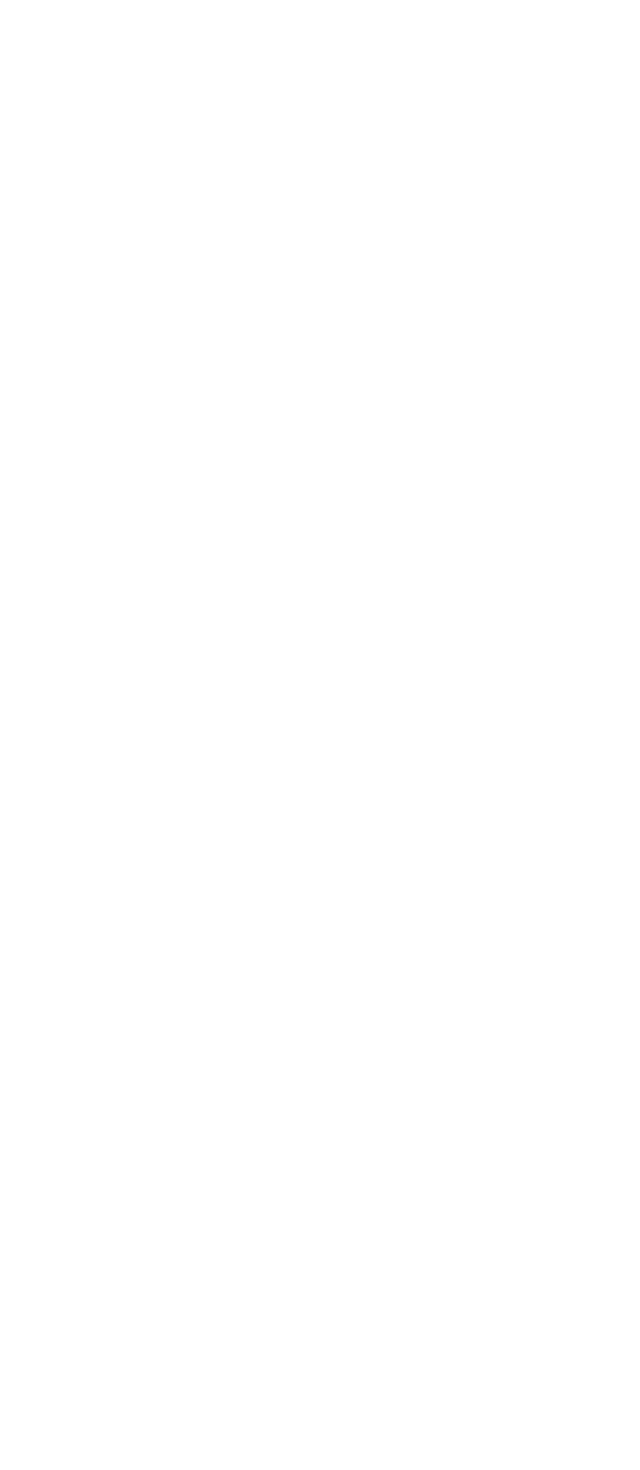
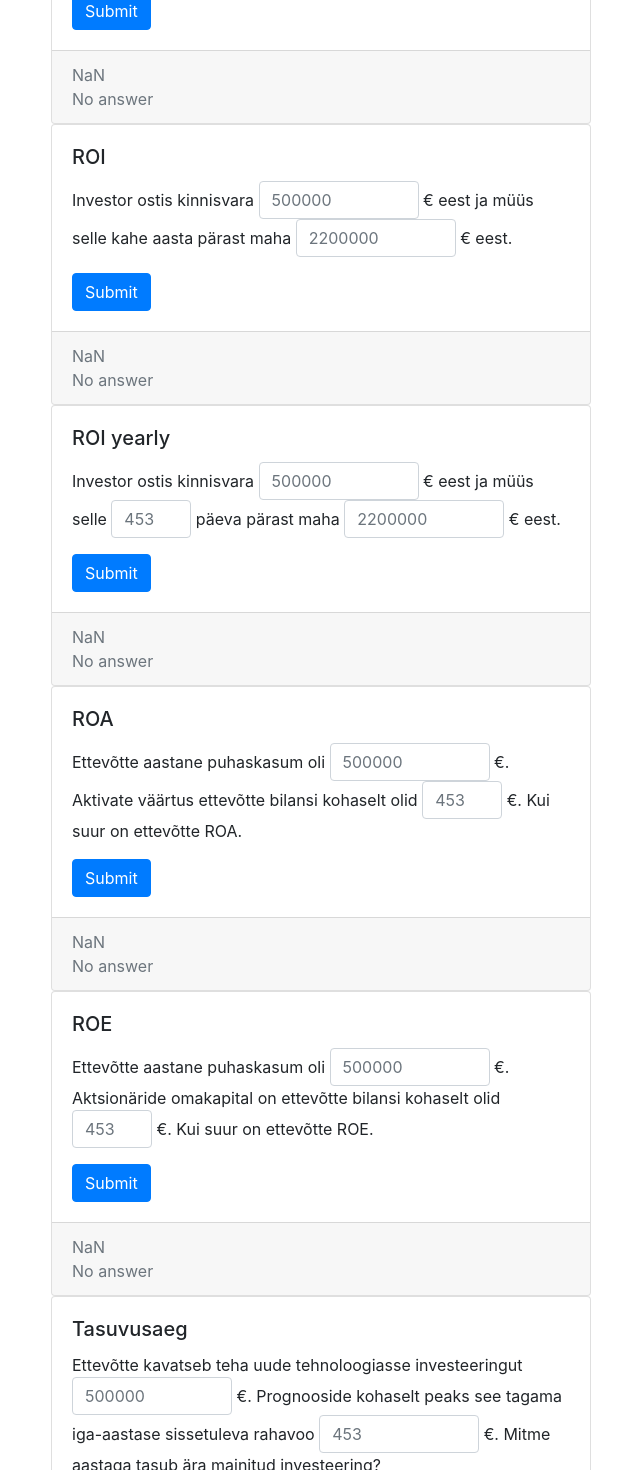
Before and after one commit to kuldarvakker/math-calc-forms-icy0031, a React (Create React App) app: page / in a window 1280 px wide. Shown: the part 620-2090 px from the top of the page, without its empty margins (319-959 px from the left). Before the commit the page ends 800 px from the top, so only its background shows below. Built offline with nearby package versions, Linux system fonts and the light colour scheme.

Commit message:
Forumals and Cards Added

```diff
--- a/src/App.tsx
+++ b/src/App.tsx
@@ -1,11 +1,18 @@
 import React, {useState} from 'react';
 import {Container, Col, Row, Form} from "react-bootstrap";
 import FormCard from "./components/FormCard";
-import { AjaldatudKasumiVaartus } from "./formulas/AjaldatudKasumiVaartus";
+import {AjaldatudKasumiVaartus, Roi, Tulumaar, RoiYearly, RoaRoe, TasuvusAeg} from "./formulas/AjaldatudKasumiVaartus";
 
 function App() {
 
     const [state, setState] = useState([NaN, "No answer"]);
+    const [state1, setState1] = useState([NaN, "No answer"]);
+    const [roi, setRoi] = useState([NaN, "No answer"]);
+    const [roiYearly, setRoiYearly] = useState([NaN, "No answer"]);
+    const [roa, setRoa] = useState([NaN, "No answer"]);
+    const [roe, setRoe] = useState([NaN, "No answer"]);
+    const [tasuvusAeg, setTasuvusAeg] = useState([NaN, "No answer"]);
+
 
 
     return (
@@ -28,6 +35,89 @@ function App() {
                                 ]}
                             answer={state}
                         />
+
+                        <FormCard
+                            title={'Investori tulumäär'}
+                            handleSubmit={(e) => setState1(Tulumaar(e))}
+                            text={[
+                                ' Investor ostis börsilt aktsiaid ',
+                                <Form.Control type="text" style={{display: "inline", width: "7rem"}} placeholder="5" />,
+                                ' € ulatuses ja müüs nad maha ',
+                                <Form.Control type="text" style={{display: "inline", width: "5rem"}} placeholder="2" />,
+                                ' päeva pärast teenides nende eest pärast teenustasude maha arvamist ',
+                                <Form.Control type="text" style={{display: "inline", width: "7rem"}} placeholder="4" />,
+                                ' €. Kui suur oli selle investori tulumäär?'
+                            ]}
+                            answer={state1}
+                        />
+
+                        <FormCard
+                            title={'ROI'}
+                            handleSubmit={(e) => setRoi(Roi(e))}
+                            text={[
+                                'Investor ostis kinnisvara ',
+                                <Form.Control type="text" style={{display: "inline", width: "10rem"}} placeholder="500000" />,
+                                ' € eest ja müüs selle kahe aasta pärast maha ',
+                                <Form.Control type="text" style={{display: "inline", width: "10rem"}} placeholder="2200000" />,
+                                ' € eest.'
+                            ]}
+                            answer={roi}
+                        />
+
+                        <FormCard
+                            title={'ROI yearly'}
+                            handleSubmit={(e) => setRoiYearly(RoiYearly(e))}
+                            text={[
+                                'Investor ostis kinnisvara ',
+                                <Form.Control type="text" style={{display: "inline", width: "10rem"}} placeholder="500000" />,
+                                ' € eest ja müüs selle ',
+                                <Form.Control type="text" style={{display: "inline", width: "5rem"}} placeholder="453" />,
+                                ' päeva pärast maha ',
+                                <Form.Control type="text" style={{display: "inline", width: "10rem"}} placeholder="2200000" />,
+                                ' € eest.'
+                            ]}
+                            answer={roiYearly}
+                        />
+
+                        <FormCard
+                            title={'ROA'}
+                            handleSubmit={(e) => setRoa(RoaRoe(e))}
+                            text={[
+                                'Ettevõtte aastane puhaskasum oli ',
+                                <Form.Control type="text" style={{display: "inline", width: "10rem"}} placeholder="500000" />,
+                                ' €. Aktivate väärtus ettevõtte bilansi kohaselt olid ',
+                                <Form.Control type="text" style={{display: "inline", width: "5rem"}} placeholder="453" />,
+                                ' €. Kui suur on ettevõtte ROA.'
+                            ]}
+                            answer={roa}
+                        />
+
+                        <FormCard
+                            title={'ROE'}
+                            handleSubmit={(e) => setRoe(RoaRoe(e))}
+                            text={[
+                                'Ettevõtte aastane puhaskasum oli ',
+                                <Form.Control type="text" style={{display: "inline", width: "10rem"}} placeholder="500000" />,
+                                ' €. Aktsionäride omakapital on ettevõtte bilansi kohaselt olid ',
+                                <Form.Control type="text" style={{display: "inline", width: "5rem"}} placeholder="453" />,
+                                ' €. Kui suur on ettevõtte ROE.'
+                            ]}
+                            answer={roe}
+                        />
+
+                        <FormCard
+                            title={'Tasuvusaeg'}
+                            handleSubmit={(e) => setTasuvusAeg(TasuvusAeg(e))}
+                            text={[
+                                'Ettevõtte kavatseb teha uude tehnoloogiasse investeeringut ',
+                                <Form.Control type="text" style={{display: "inline", width: "10rem"}} placeholder="500000" />,
+                                ' €. Prognooside kohaselt peaks see tagama iga-aastase sissetuleva rahavoo ',
+                                <Form.Control type="text" style={{display: "inline", width: "10rem"}} placeholder="453" />,
+                                ' €. Mitme aastaga tasub ära mainitud investeering?'
+                            ]}
+                            answer={tasuvusAeg}
+                        />
+
                     </Col>
                     <Col/>
                 </Row>
--- a/src/formulas/AjaldatudKasumiVaartus.tsx
+++ b/src/formulas/AjaldatudKasumiVaartus.tsx
@@ -22,3 +22,110 @@ export const AjaldatudKasumiVaartus = (event: FormEvent<HTMLFormElement>) => {
     }
     return [result, resultString]
 }
+
+export const Tulumaar = (event: FormEvent<HTMLFormElement>) => {
+    event.preventDefault();
+
+    let unCheckedFloats = [...Array.from(event.target as HTMLFormElement)
+        .map(i => parseFloat((i as HTMLInputElement).value))];
+    let numbers = [...unCheckedFloats.filter(elem => !isNaN(elem))];
+
+    let a = numbers[0];
+    let b = numbers[1] / 365;
+    let c = numbers[2];
+
+    let result : number = 0;
+    let resultString : string = "";
+    result = Math.pow(c / a, 1 / b) - 1;
+    resultString = "ehk " + (result * 100) + "%";
+    return [result, resultString]
+}
+
+
+export const Roi = (event: FormEvent<HTMLFormElement>) => {
+    event.preventDefault();
+
+    let unCheckedFloats = [...Array.from(event.target as HTMLFormElement)
+        .map(i => parseFloat((i as HTMLInputElement).value))];
+    let numbers = [...unCheckedFloats.filter(elem => !isNaN(elem))];
+
+    let a = numbers[0];
+    let b = numbers[1];
+
+    let result : number = 0;
+    let resultString : string = "";
+    result = (b - a) / a;
+    resultString = "ehk " + (result * 100) + "%";
+    return [result, resultString]
+}
+
+
+export const RoiYearly = (event: FormEvent<HTMLFormElement>) => {
+    event.preventDefault();
+
+    let unCheckedFloats = [...Array.from(event.target as HTMLFormElement)
+        .map(i => parseFloat((i as HTMLInputElement).value))];
+    let numbers = [...unCheckedFloats.filter(elem => !isNaN(elem))];
+
+    let a = numbers[0];
+    let b = numbers[1];
+    let c = numbers[2];
+
+    let result : number = 0;
+    let resultString : string = "";
+    result = ((c - a) / a) / (b / 365);
+    resultString = "ehk " + (result * 100) + "%";
+    return [result, resultString]
+}
+
+export const RoaRoe = (event: FormEvent<HTMLFormElement>) => {
+    event.preventDefault();
+
+    let unCheckedFloats = [...Array.from(event.target as HTMLFormElement)
+        .map(i => parseFloat((i as HTMLInputElement).value))];
+    let numbers = [...unCheckedFloats.filter(elem => !isNaN(elem))];
+
+    let a = numbers[0];
+    let b = numbers[1];
+
+    let result : number = 0;
+    let resultString : string = "";
+    result = a / b;
+    resultString = "ehk " + (result * 100) + "%";
+    return [result, resultString]
+}
+
+export const TasuvusAeg = (event: FormEvent<HTMLFormElement>) => {
+    event.preventDefault();
+
+    let unCheckedFloats = [...Array.from(event.target as HTMLFormElement)
+        .map(i => parseFloat((i as HTMLInputElement).value))];
+    let numbers = [...unCheckedFloats.filter(elem => !isNaN(elem))];
+
+    let a = numbers[0];
+    let b = numbers[1];
+
+    let result : number = 0;
+    let resultString : string = "";
+    result = a / b;
+    resultString = "aastaga";
+    return [result, resultString]
+}
+
+
+export const TasuvusPunkt = (event: FormEvent<HTMLFormElement>) => {
+    event.preventDefault();
+
+    let unCheckedFloats = [...Array.from(event.target as HTMLFormElement)
+        .map(i => parseFloat((i as HTMLInputElement).value))];
+    let numbers = [...unCheckedFloats.filter(elem => !isNaN(elem))];
+
+    let a = numbers[0];
+    let b = numbers[1];
+    let c = numbers[2];
+
+    let result : number = 0;
+    let resultString : string = "";
+    result = b / (1 - (a/c));
+    return [result, resultString]
+}
```
